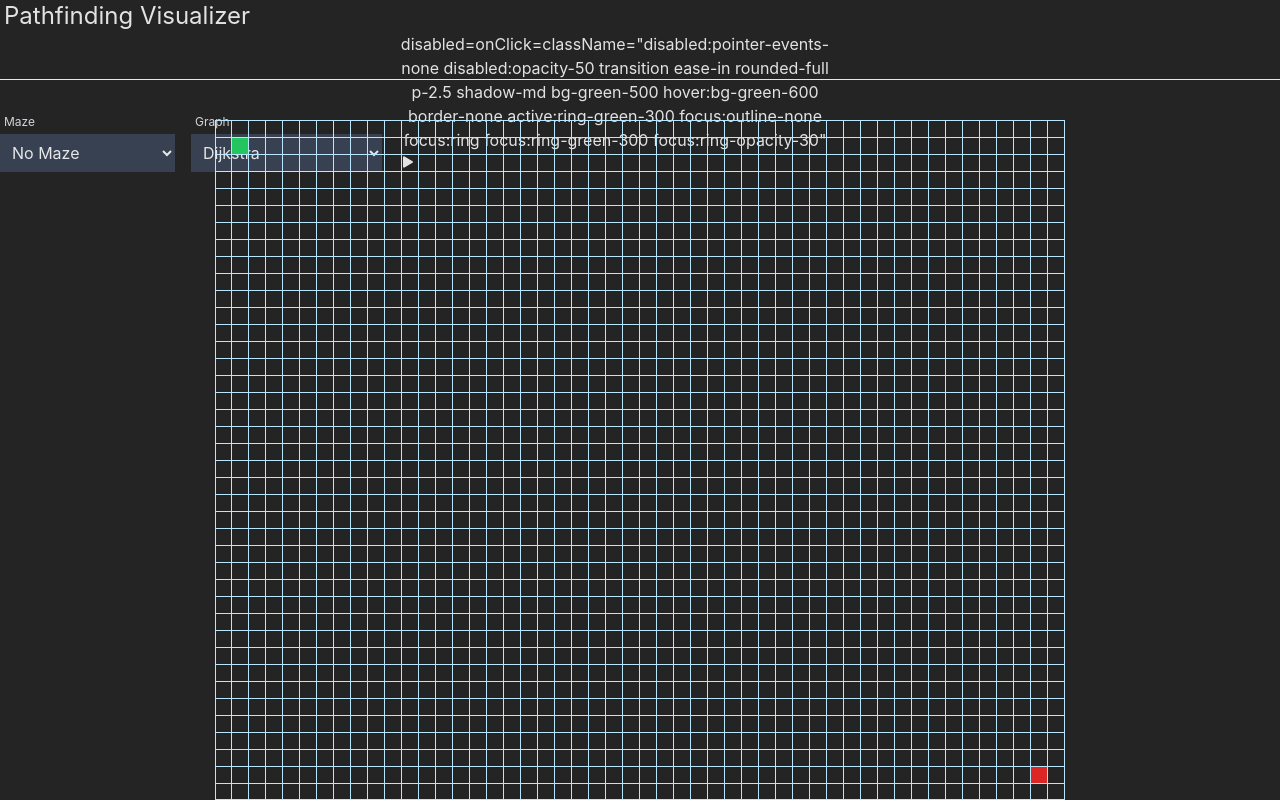
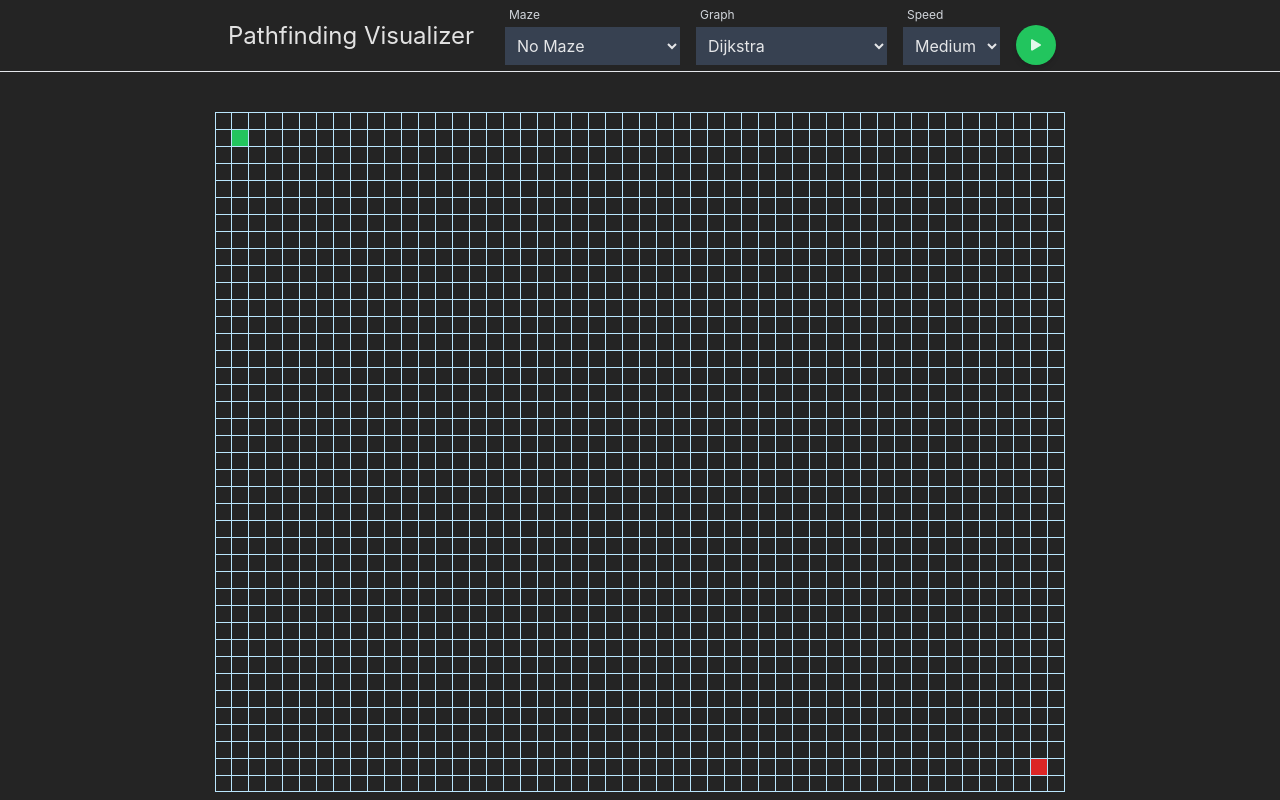
Before and after one commit to stevebiczyk/pathfinder, a React (Vite) app: page / in a window 1280 px wide. Built offline with nearby package versions, Linux system fonts and the light colour scheme.

Commit message:
added Animate Path function

```diff
--- a/src/App.tsx
+++ b/src/App.tsx
@@ -12,7 +12,7 @@ export default function App() {
       <TileProvider>
         <SpeedProvider>
           <div className="h-screen w-screen flex flex-col">
-            <Nav />
+            <Nav isVisualizerRunningRef={isVisualizerRunningRef} />
             <Grid isVisualizerRunningRef={isVisualizerRunningRef} />
           </div>
         </SpeedProvider>
--- a/src/components/Nav.tsx
+++ b/src/components/Nav.tsx
@@ -1,16 +1,27 @@
-import { useState } from "react";
+import { MutableRefObject, useState } from "react";
 import { usePathfinder } from "../hooks/usePathfinder";
 import { useTile } from "../hooks/useTile";
-import { MAZES, PATHFINDING_ALGORITHMS } from "../utils/constants";
+import {
+  EXTENDED_SLEEP_TIME,
+  MAZES,
+  PATHFINDING_ALGORITHMS,
+  SLEEP_TIME,
+  SPEEDS,
+} from "../utils/constants";
 import { resetGrid } from "../utils/resetGrid";
-import { AlgorithmType, MazeType } from "../utils/types";
+import { AlgorithmType, MazeType, SpeedType } from "../utils/types";
 import { Select } from "./Select";
 import { runMazeAlgorithm } from "../utils/runMazeAlgorithm";
 import { useSpeed } from "../hooks/useSpeed";
 import { PlayButton } from "./PlayButton";
 import { runPathfindingAlgorithm } from "../utils/runPathfindingAlgorithm";
+import { animatePath } from "../utils/animatePath";
 
-export function Nav() {
+export function Nav({
+  isVisualizerRunningRef,
+}: {
+  isVisualizerRunningRef: MutableRefObject<boolean>;
+}) {
   const [isDisabled, setIsDisabled] = useState(false);
   const {
     maze,
@@ -23,7 +34,7 @@ export function Nav() {
     setAlgorithm,
   } = usePathfinder();
   const { startTile, endTile } = useTile();
-  const { speed } = useSpeed();
+  const { speed, setSpeed } = useSpeed();
 
   const handleGenerateMaze = (maze: MazeType) => {
     // Add logic to generate maze
@@ -52,13 +63,21 @@ export function Nav() {
       startTile,
       endTile,
     });
-    console.log("traversedTiles", traversedTiles);
-    console.log("path", path);
+    animatePath(traversedTiles, path, startTile, endTile, speed);
+    setIsDisabled(true);
+    isVisualizerRunningRef.current = true;
+    setTimeout(() => {
+      const newGrid = grid.slice();
+      setGrid(newGrid);
+      setIsGraphVisualized(true);
+      setIsDisabled(false);
+      isVisualizerRunningRef.current = false;
+    }, SLEEP_TIME * (traversedTiles.length + SLEEP_TIME * 2) + EXTENDED_SLEEP_TIME * (path.length + 60) * SPEEDS.find((s) => s.value === speed)!.value);
   };
 
   return (
-    <div className="flex-items-center justify-center min-h-[4.5rem] border-b shadow-gray-600 sm:px px-0">
-      <div className="flex-items-center lg:justify-between juster-center w-full sm:w-[52rem]">
+    <div className="flex items-center justify-center min-h-[4.5rem] border-b shadow-gray-600 sm:px-5 px-0">
+      <div className="flex items-center lg:justify-between justify-center w-full sm:w-[52rem]">
         <h1 className="lg:flex hidden w-[40%] text-2xl pl-1">
           Pathfinding Visualizer
         </h1>
@@ -75,9 +94,19 @@ export function Nav() {
           <Select
             label="Graph"
             value={algorithm}
+            isDisabled={isDisabled}
             options={PATHFINDING_ALGORITHMS}
             onChange={(e) => {
               setAlgorithm(e.target.value as AlgorithmType);
+            }}
+          />
+          <Select
+            label="Speed"
+            value={speed}
+            options={SPEEDS}
+            isDisabled={isDisabled}
+            onChange={(e) => {
+              setSpeed(parseInt(e.target.value) as SpeedType);
             }}
           />
           <PlayButton
--- a/src/components/PlayButton.tsx
+++ b/src/components/PlayButton.tsx
@@ -12,13 +12,14 @@ export function PlayButton({
   handleRunVisualizer: MouseEventHandler<HTMLButtonElement>;
 }) {
   return (
-    <button>
+    <button
       disabled={isDisabled}
       onClick={handleRunVisualizer}
       className="disabled:pointer-events-none disabled:opacity-50 transition
       ease-in rounded-full p-2.5 shadow-md bg-green-500 hover:bg-green-600
       border-none active:ring-green-300 focus:outline-none focus:ring
       focus:ring-green-300 focus:ring-opacity-30"
+    >
       {isGraphVisualized ? (
         <GrPowerReset className="w-5 h-5" />
       ) : (
--- a/src/lib/algorithms/pathfinding/bfs.ts
+++ b/src/lib/algorithms/pathfinding/bfs.ts
@@ -4,22 +4,23 @@ import { isInQueue } from "../../../utils/isInQueue";
 import { GridType, TileType } from "../../../utils/types";
 
 export const bfs = (grid: GridType, startTile: TileType, endTile: TileType) => {
-  const traversedTyles: TileType[] = [];
+  const traversedTiles: TileType[] = [];
   const base = grid[startTile.row][startTile.col];
   base.distance = 0;
   base.isTraversed = true;
   const unTraversed = [base];
 
   while (unTraversed.length) {
-    const tile = unTraversed.shift()!;
+    const tile = unTraversed.shift() as TileType;
     if (tile.isWall) continue;
     if (tile.distance === Infinity) break;
-    traversedTyles.push(tile);
+    tile.isTraversed = true;
+    traversedTiles.push(tile);
     if (isEqual(tile, endTile)) break;
 
     const neighbours = getUntraversedNeighbours(grid, tile);
-    for (let i = 0; i < neighbours.length; i++) {
-      if (!isInQueue(unTraversed, neighbours[i])) {
+    for (let i = 0; i < neighbours.length; i += 1) {
+      if (!isInQueue(neighbours[i], unTraversed)) {
         const neighbour = neighbours[i];
         neighbour.distance = tile.distance + 1;
         neighbour.parent = tile;
@@ -34,5 +35,5 @@ export const bfs = (grid: GridType, startTile: TileType, endTile: TileType) => {
     path.unshift(tile);
     tile = tile.parent!;
   }
-  return { traversedTyles, path };
+  return { traversedTiles, path };
 };
--- /dev/null
+++ b/src/utils/animatePath.ts
@@ -0,0 +1,41 @@
+import {
+  EXTENDED_SLEEP_TIME,
+  PATH_TILE_STYLE,
+  SLEEP_TIME,
+  SPEEDS,
+  TRAVERSED_TILE_STYLE,
+} from "./constants";
+import { isEqual } from "./helpers";
+import { SpeedType, TileType } from "./types";
+
+export const animatePath = (
+  traversedTiles: TileType[],
+  path: TileType[],
+  startTile: TileType,
+  endTile: TileType,
+  speed: SpeedType
+) => {
+  for (let i = 0; i < traversedTiles.length; i++) {
+    setTimeout(() => {
+      const tile = traversedTiles[i];
+      if (!isEqual(tile, startTile) && !isEqual(tile, endTile)) {
+        document.getElementById(
+          `${tile.row}-${tile.col}`
+        )!.className = `${TRAVERSED_TILE_STYLE} animate-traversed`;
+      }
+    }, SLEEP_TIME * i * SPEEDS.find((s) => s.value === speed)!.value); // Calculate delay based on speed
+  }
+
+  setTimeout(() => {
+    for (let i = 0; i < path.length; i++) {
+      setTimeout(() => {
+        const tile = path[i];
+        if (!isEqual(tile, startTile) && !isEqual(tile, endTile)) {
+          document.getElementById(
+            `${tile.row}-${tile.col}`
+          )!.className = `${PATH_TILE_STYLE} animate-path`;
+        }
+      }, EXTENDED_SLEEP_TIME * i * SPEEDS.find((s) => s.value === speed)!.value); // Calculate delay based on speed
+    }
+  }, SLEEP_TIME * traversedTiles.length * SPEEDS.find((s) => s.value === speed)!.value); // Calculate delay based on the total traversal time
+};
--- a/src/utils/constants.ts
+++ b/src/utils/constants.ts
@@ -56,3 +56,4 @@ export const SPEEDS: SpeedSelectType[] = [
 ];
 
 export const SLEEP_TIME = 8;
+export const EXTENDED_SLEEP_TIME = 30;
--- a/src/utils/isInQueue.ts
+++ b/src/utils/isInQueue.ts
@@ -1,9 +1,9 @@
 import { isEqual } from "./helpers";
 import { TileType } from "./types";
 
-export function isInQueue(queue: TileType[], tile: TileType) {
+export function isInQueue(tile: TileType, queue: TileType[]) {
   for (let i = 0; i < queue.length; i++) {
-    if (isEqual(queue[i], tile)) return true;
+    if (isEqual(tile, queue[i])) return true;
   }
   return false;
 }
--- a/tailwind.config.js
+++ b/tailwind.config.js
@@ -6,6 +6,45 @@ export default {
   theme: {
     extend: {
       keyframes: {
+        traversed: {
+          "0%": {
+            transform: "scale(0.3)",
+            backgroundColor: "#9333eabf",
+            borderRadius: "100%",
+          },
+          "50%": {
+            backgroundColor: "#4f46e5bf",
+          },
+          "75%": {
+            transform: "scale(1.2)",
+            backgroundColor: "#3b82f6bf",
+          },
+          "100%": {
+            transform: "scale(1)",
+            backgroundColor: "#22d3ee",
+          },
+        },
+        path: {
+          "0%": {
+            transform: "scale(0.3)",
+            backgroundColor: "#e11d48bf",
+            borderRadius: "100%",
+          },
+          "50%": {
+            backgroundColor: "#ea580cbf",
+          },
+          "75%": {
+            transform: "scale(1.2)",
+            backgroundColor: "#fb923cbf",
+          },
+          "90%": {
+            transform: "scale(0.8)",
+            backgroundColor: "#fde68a",
+          },
+          "100%": {
+            transform: "scale(1)",
+          },
+        },
         wall: {
           "0%": {
             transform: "scale(0.7)",
@@ -15,6 +54,11 @@ export default {
           },
         },
       },
+      animation: {
+        traversed: "traversed 0.5s cubic-bezier(0, 0, 0.2, 1)",
+        path: "path 1.5s cubic-bezier(0, 0, 0.2, 1)",
+        wall: "wall 0.3s cubic-bezier(0.4, 0, 0.2, 1)",
+      },
     },
   },
   plugins: [],
```
